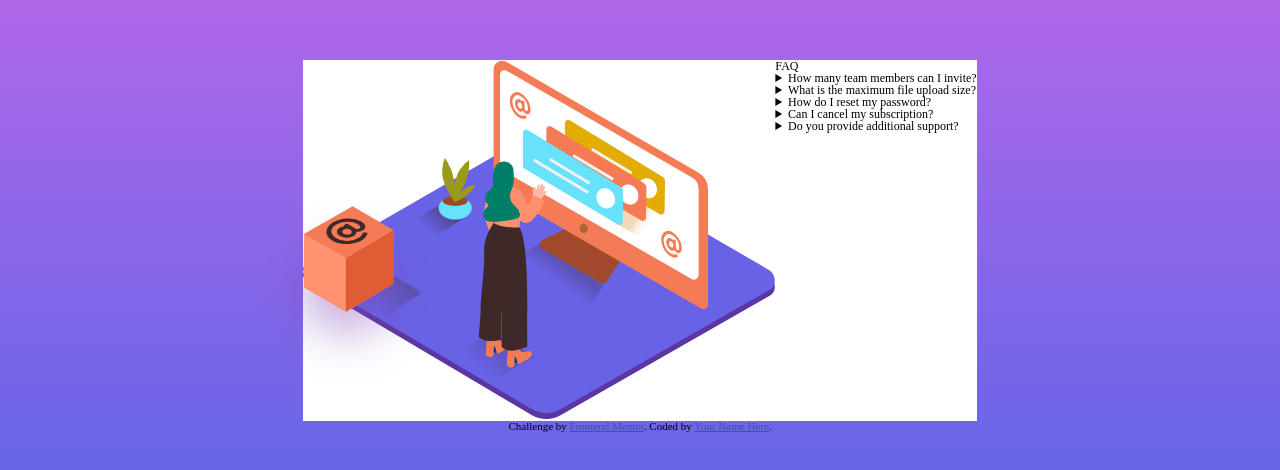
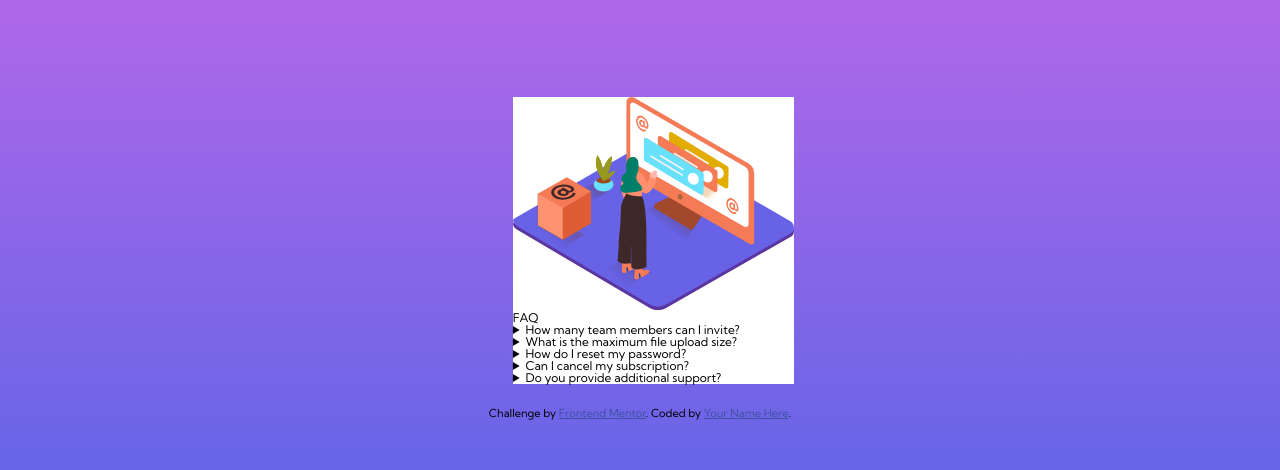
Before and after one commit to king-oldmate/frontendmentor-faq-accordion-card, a plain HTML site: page index.html in a window 1280 px wide. Shown: the part 154-624 px from the top of the page. Drawn offline with Linux system fonts and the light colour scheme.

Commit message:
some more styling

```diff
--- a/index.html
+++ b/index.html
@@ -31,17 +31,9 @@
   <body>
     <div>
       <main>
-        <div>
-          <img class="box-float" src="images\illustration-box-desktop.svg" />
-          <img
-            srcset="
-              images\illustration-woman-online-mobile.svg  480w,
-              images\illustration-woman-online-desktop.svg 800w
-            "
-            sizes="(max-width: 600px) 480px, 800px"
-            src="images\illustration-woman-online-desktop.svg"
-          />
-        </div>
+        <picture class="img-container">
+          <img src="images\illustration-woman-online-mobile.svg" alt="what" />
+        </picture>
         <div class="accordion-container">
           <h1>FAQ</h1>
           <details>
--- a/main.css
+++ b/main.css
@@ -1,3 +1,5 @@
+@import url("https://fonts.googleapis.com/css2?family=Kumbh+Sans:wght@400;700&display=swap");
+
 :root {
   --dark-desat-blue: hsl(238, 29%, 16%);
   --soft-red: hsl(14, 88%, 65%);
@@ -24,24 +26,31 @@ body {
     var(--soft-violet) 20%,
     var(--soft-blue) 80%
   );
+  font-family: "Kumbh Sans", sans-serif;
 }
 
 main {
+  width: 93%;
   max-width: 922px;
   background-color: white;
-  display: flex;
-  flex-direction: column;
-  position: relative;
+  margin: 2em;
 }
 
 .box-float {
   position: absolute;
   top: 40%;
   left: -50px;
+  display: none;
 }
 
 @media screen and (min-width: 600px) {
   main {
-    flex-direction: row;
+  }
+
+  .box-float {
+    display: block;
   }
 }
+
+.img-container {
+}
```
